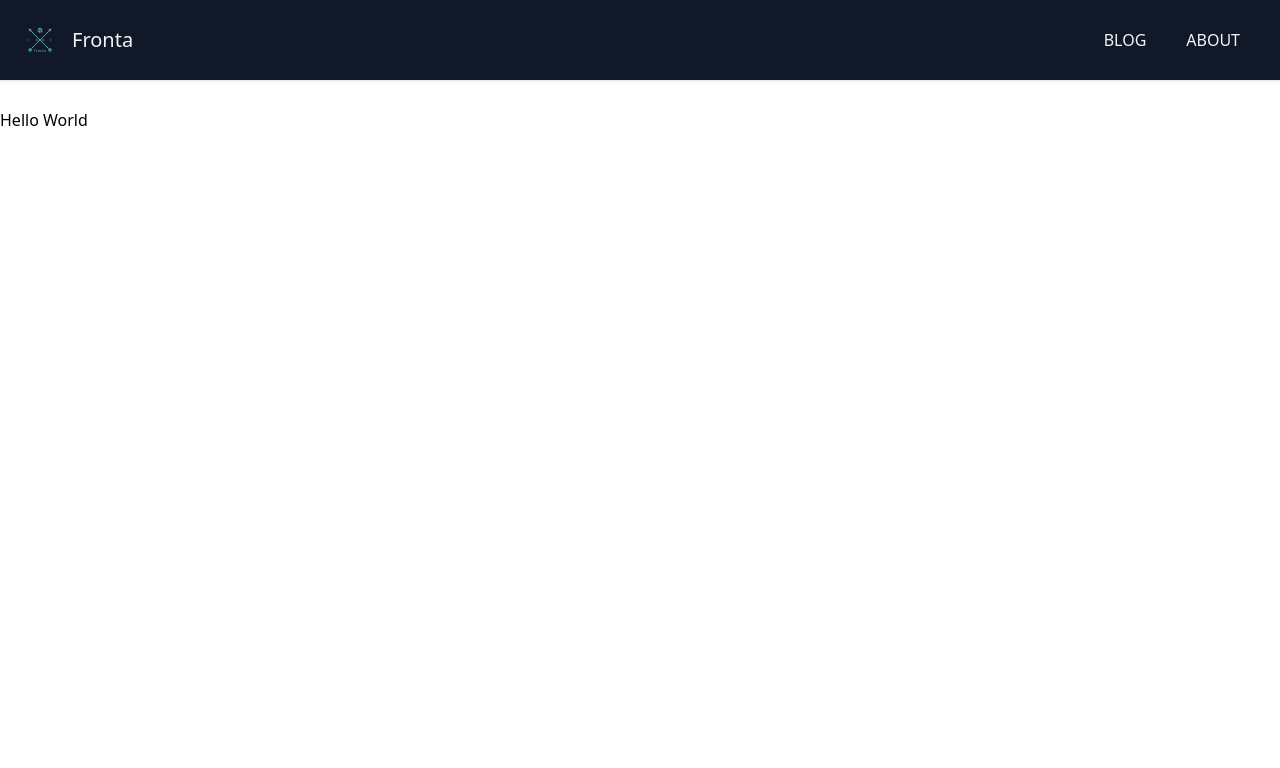
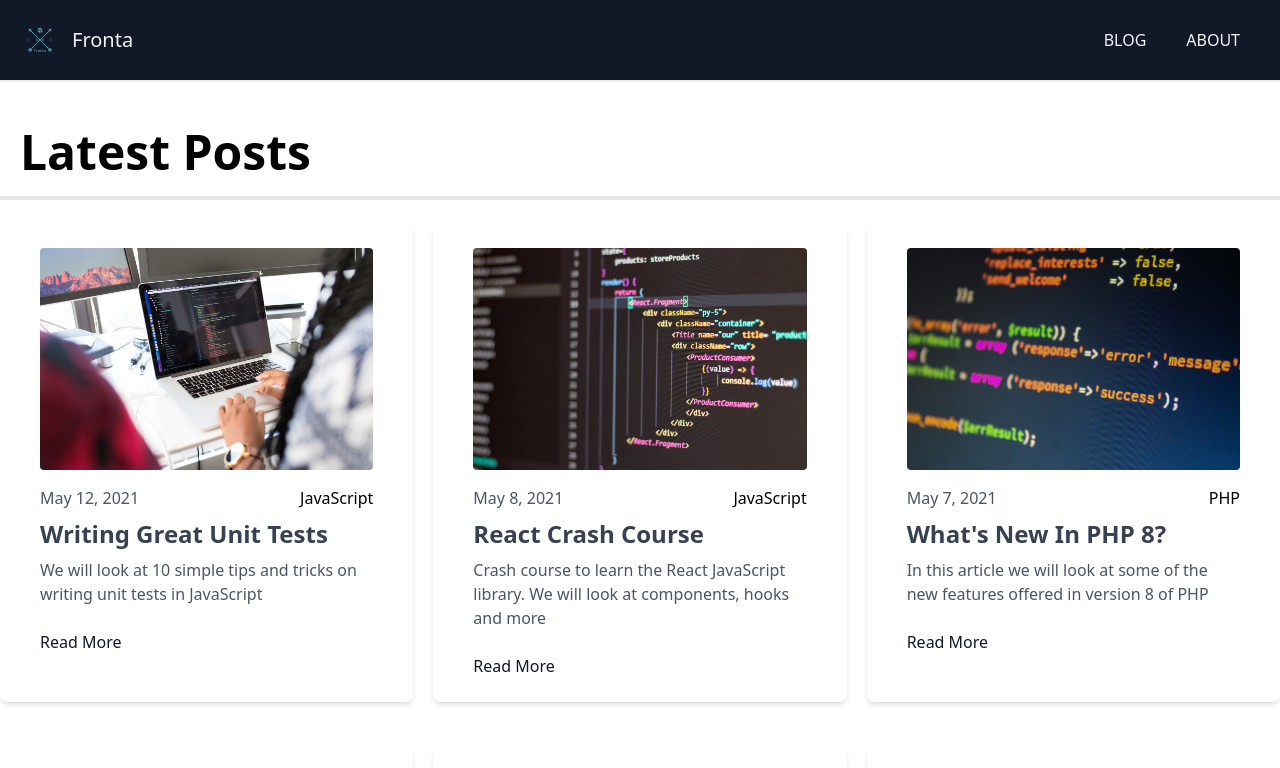
Before and after one commit to Abhishek-Shukla-github/fronta, a Next.js app: page / in a window 1280 px wide. Shown: the top 768 px of the page. Built offline with nearby package versions, Linux system fonts and the light colour scheme.

Commit message:
Render Posts on the home page

```diff
--- /dev/null
+++ b/src/components/Post.js
@@ -0,0 +1,50 @@
+import Link from "next/link";
+import Image from "next/image";
+
+export default function Post({ post }) {
+  return (
+    <div className="w-full px-10 py-6 bg-white rounded-lg shadow-md mt-6">
+      <Image
+        src={post.frontmatter.cover_image}
+        alt=""
+        height={420}
+        width={600}
+        className="mb-4 rounded"
+      />
+
+      <div className="flex justify-between items-center">
+        <span className="font-light text-gray-600">
+          {post.frontmatter.date}
+        </span>
+        <div>{post.frontmatter.category}</div>
+      </div>
+
+      <div className="mt-2">
+        <Link
+          href={`/blog/${post.slug}`}
+          className="text-2xl text-gray-700 font-bold hover:underline"
+        >
+          {post.frontmatter.title}
+        </Link>
+        <p className="mt-2 text-gray-600">{post.frontmatter.excerpt}</p>
+      </div>
+
+      <div className="flex justify-between items-center mt-6">
+        <Link
+          href={`/blog/${post.slug}`}
+          className="text-gray-900 hover:text-blue-600"
+        >
+          Read More
+        </Link>
+        {/* <div className="flex items-center">
+          <img
+            src={post.frontmatter.author_image}
+            alt=""
+            className="mx-4 w-10 h-10 object-cover rounded-full hidden sm:block"
+          />
+          <h3 className="text-gray-700 font-bold">{post.frontmatter.author}</h3>
+        </div> */}
+      </div>
+    </div>
+  );
+}
--- a/src/pages/index.js
+++ b/src/pages/index.js
@@ -1,21 +1,33 @@
-import Image from 'next/image'
-// import { Inter } from 'next/font/google'
-import Layout from '../components/Layout'
-import matter from 'gray-matter';
-import fs from 'fs'
-import path from 'path'
+import fs from "fs";
+import Image from "next/image";
+import Link from "next/link";
+import Layout from "@/components/Layout";
+import Post from "@/components/Post";
+import matter from "gray-matter";
+import path from "path";
+import { sortByDate } from '../../utils'
 
-// const inter = Inter({ subsets: ['latin'] })
-
-export default function Home({posts}) {
-  console.log("posts",posts)
+export default function Home({ posts }) {
+  console.log("posts", posts);
   return (
     <Layout>
-      <h1>Hello World</h1>
+      <h1 className="text-5xl border-b-4 p-5 font-bold">Latest Posts</h1>
+
+      <div className="grid md:grid-cols-2 lg:grid-cols-3 gap-5">
+        {posts.map((post, index) => (
+          <Post key={index} post={post} />
+        ))}
+      </div>
+
+      <Link
+        href="/blog"
+        className="block text-center border border-gray-500 text-gray-800 rounded-md py-4 my-5 transition duration-500 ease select-none hover:text-white hover:bg-gray-900 focus:outline-none focus:shadow-outline w-full"
+      >
+        All Posts
+      </Link>
     </Layout>
-  )
+  );
 }
-
 
 export async function getStaticProps() {
   const files = fs.readdirSync(path.join("posts"));
@@ -28,20 +40,19 @@
       "utf-8"
     );
 
-
     // console.log("markdownWithMeta",markdownWithMeta)
 
     const { data: frontmatter } = matter(markdownWithMeta);
 
     return {
-        slug,
-        frontmatter,
+      slug,
+      frontmatter,
     };
-});
+  });
 
-return {
+  return {
     props: {
-      posts,
+      posts: posts.sort(sortByDate).slice(0, 6),
     },
   };
 }
--- /dev/null
+++ b/utils/index.js
@@ -0,0 +1,3 @@
+export const sortByDate = (a, b) => {
+    return new Date(b.frontmatter.date) - new Date(a.frontmatter.date)
+  }
```
